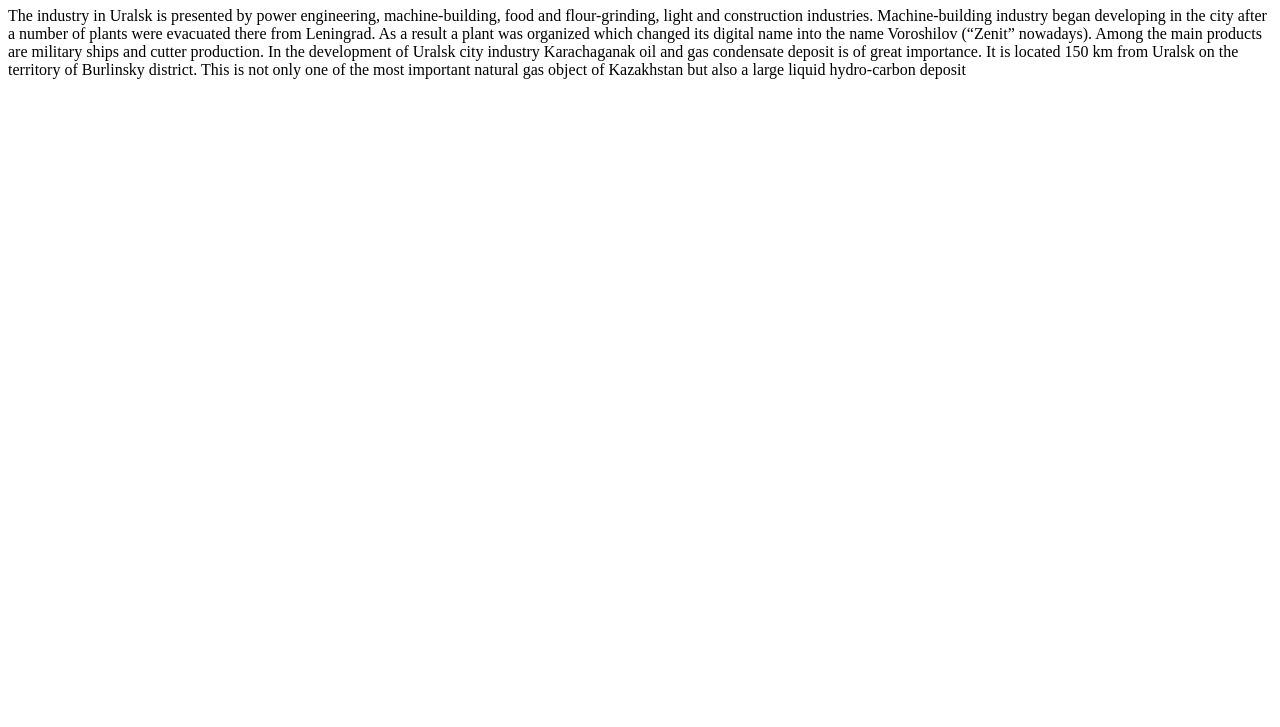
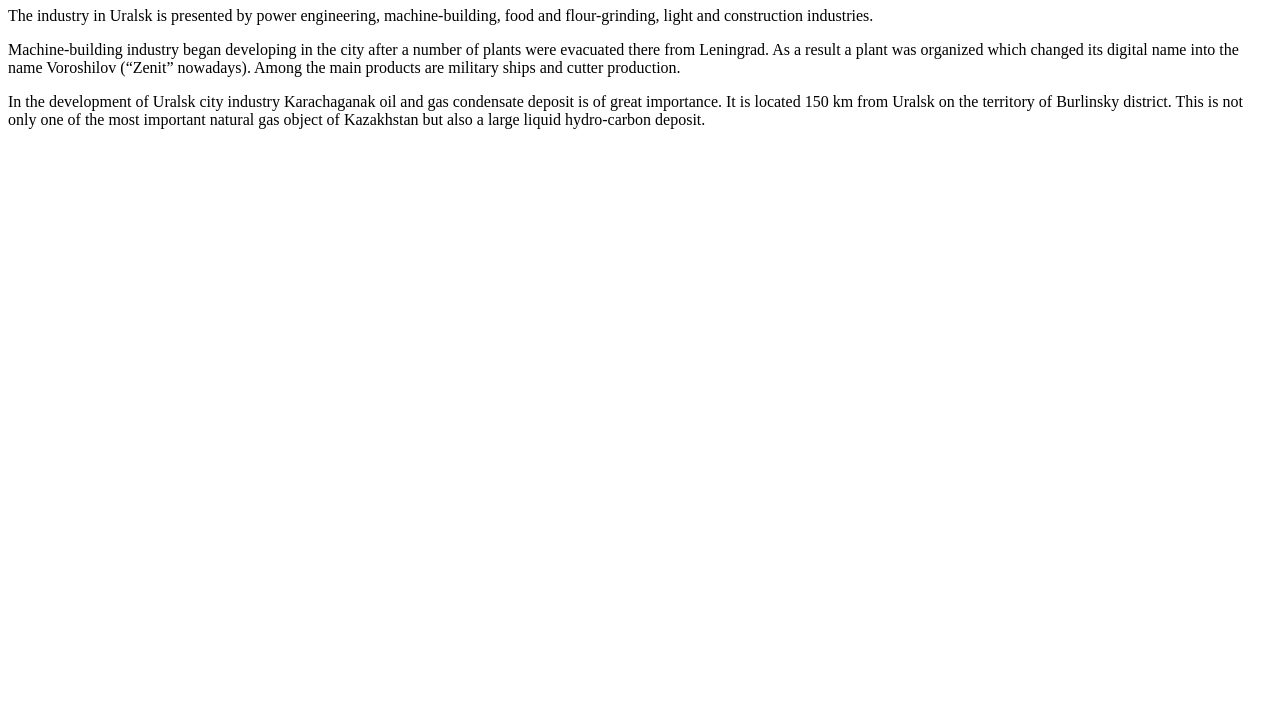
Before and after one commit to liliya-mukhamejanova/liliya-mukhamejanova.github.io, a plain HTML site: page index_html_html.html in a window 1280 px wide. Shown: the part 73-800 px from the top of the page. Drawn offline with Linux system fonts and the light colour scheme.

Commit message:
My Hometown

```diff
--- a/index_html_html.html
+++ b/index_html_html.html
@@ -6,10 +6,10 @@
 </head>
 <body>
 <h1>Economy of the City</h1>
-<p>The industry in Uralsk is presented by power engineering, machine-building, food and flour-grinding, light and construction industries.
+<p>The industry in Uralsk is presented by power engineering, machine-building, food and flour-grinding, light and construction industries.</p>
 
-Machine-building industry began developing in the city after a number of plants were evacuated there from Leningrad. As a result a plant was organized which changed its digital name into the name Voroshilov (“Zenit” nowadays). Among the main products are military ships and cutter production.
+<p>Machine-building industry began developing in the city after a number of plants were evacuated there from Leningrad. As a result a plant was organized which changed its digital name into the name Voroshilov (“Zenit” nowadays). Among the main products are military ships and cutter production.</p>
 
-In the development of Uralsk city industry Karachaganak oil and gas condensate deposit is of great importance. It is located 150 km from Uralsk on the territory of Burlinsky district. This is not only one of the most important natural gas object of Kazakhstan but also a large liquid hydro-carbon deposit</p>
+<p>In the development of Uralsk city industry Karachaganak oil and gas condensate deposit is of great importance. It is located 150 km from Uralsk on the territory of Burlinsky district. This is not only one of the most important natural gas object of Kazakhstan but also a large liquid hydro-carbon deposit.</p>
 </body>
 </html>
```
Also changed, not shown: index.html (+3 -0 lines), bckg.jpg (added).
